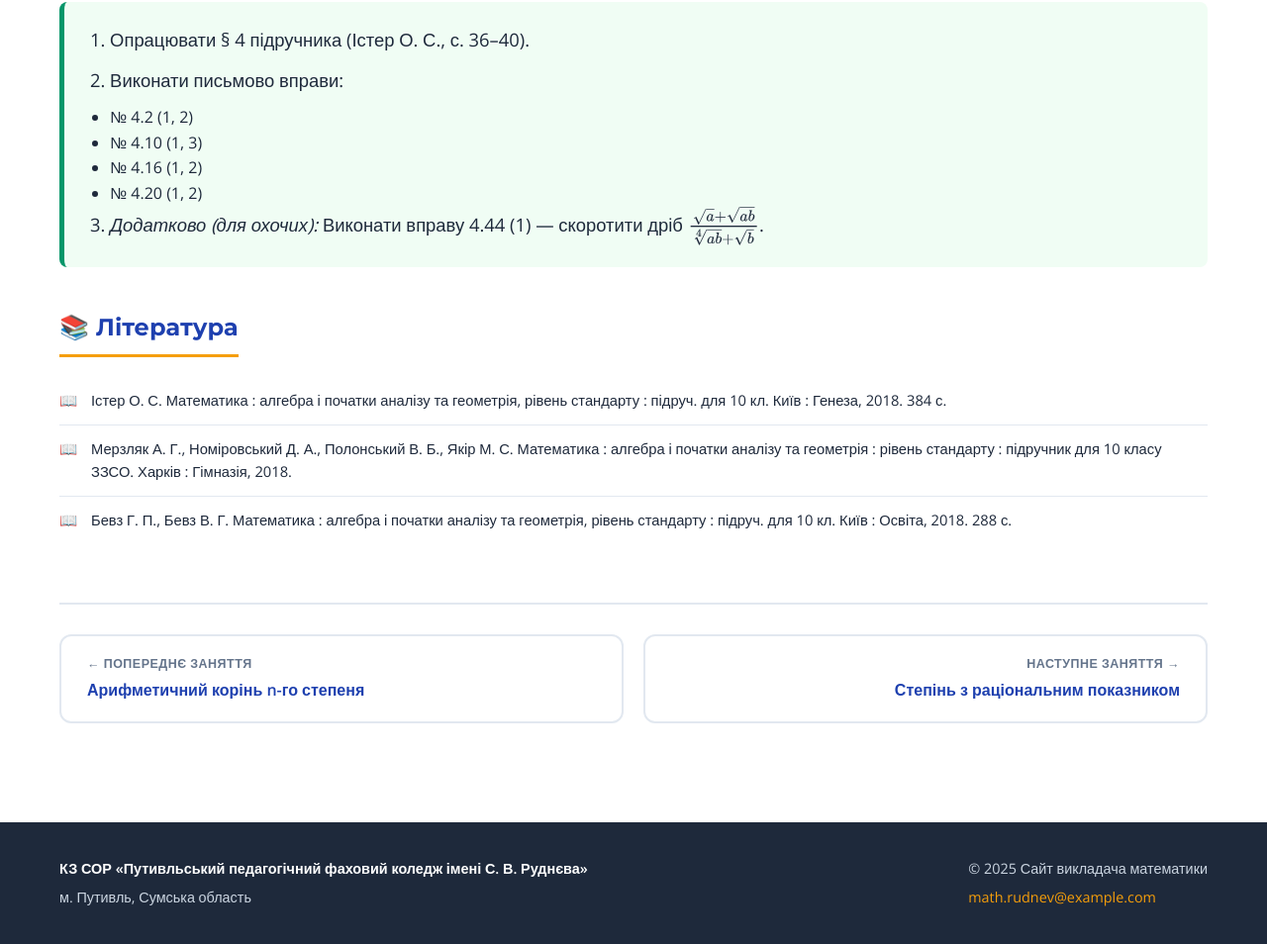
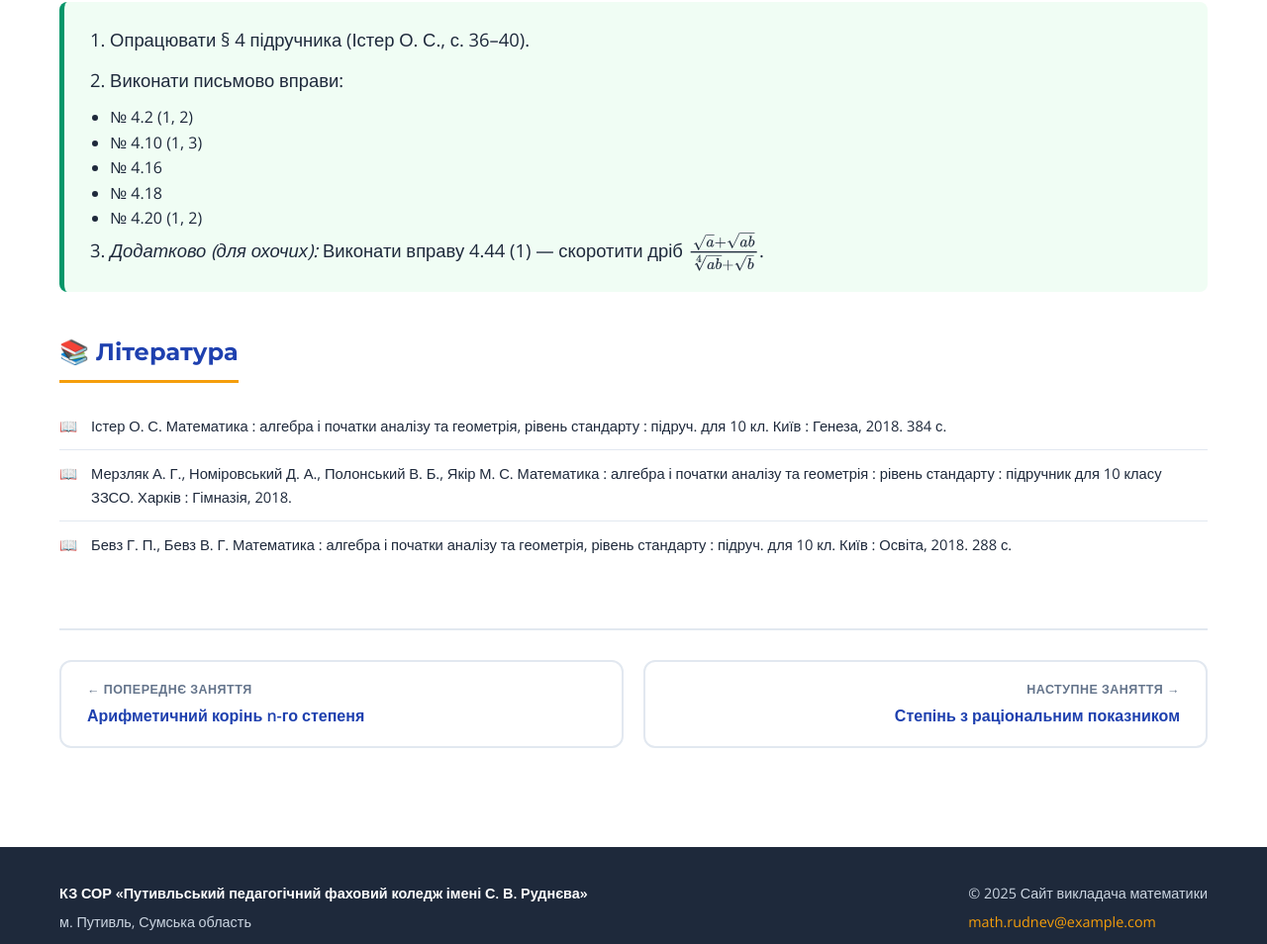
Before and after one commit to Vladnickgo/college-math, a website: page lessons/lesson-09-2.html in a window 1280 px wide. Shown: the part 6103-7057 px from the top of the page at 99% size. Drawn offline with nearby package versions, Linux system fonts and the light colour scheme.

Commit message:
Change lesson-09-02 home tasks

```diff
--- a/lessons/lesson-09-2.html
+++ b/lessons/lesson-09-2.html
@@ -328,7 +328,8 @@
                 <ul style="margin-left: 20px; margin-top: 5px;">
                     <li>№ 4.2 (1, 2)</li>
                     <li>№ 4.10 (1, 3)</li>
-                    <li>№ 4.16 (1, 2)</li>
+                    <li>№ 4.16 </li>
+                    <li>№ 4.18 </li>
                     <li>№ 4.20 (1, 2)</li>
                 </ul>
                 <p>3. <em>Додатково (для охочих):</em> Виконати вправу 4.44 (1) — скоротити дріб
```
Also changed, not shown: lessons/lesson-11.html (+1 -1 lines).
